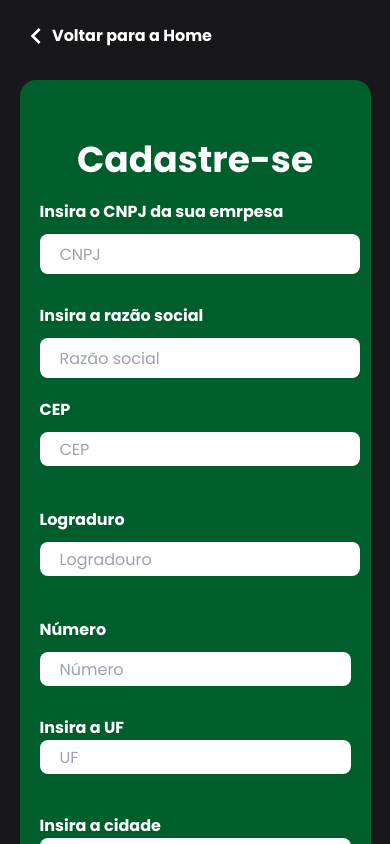
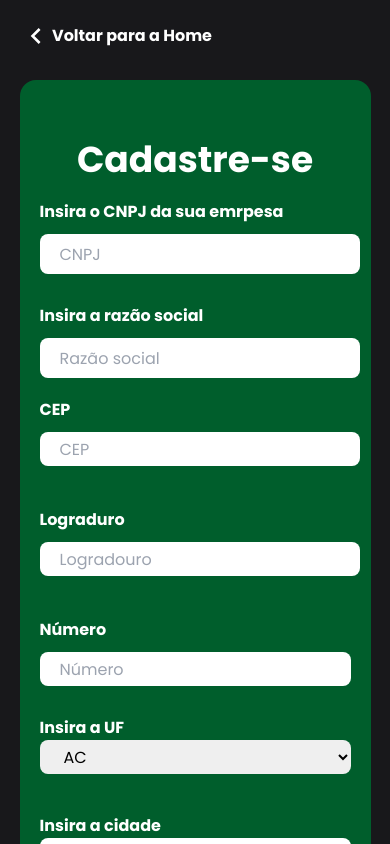
Before and after one commit to Agencia-CodeX/recicla-hack, a Next.js app in the folder web/: page /register in a window 390 px wide. Shown: the top 844 px of the page. Built offline with nearby package versions, Linux system fonts and the light colour scheme.

Commit message:
Responsivo header

```diff
--- a/web/package.json
+++ b/web/package.json
@@ -9,6 +9,7 @@
     "lint": "next lint"
   },
   "dependencies": {
+    "@headlessui/react": "^1.6.2",
     "next": "12.1.6",
     "react": "18.1.0",
     "react-dom": "18.1.0",
--- a/web/src/components/Menu/index.tsx
+++ b/web/src/components/Menu/index.tsx
@@ -1,11 +1,35 @@
+import { Popover } from "@headlessui/react";
 import Image from "next/image";
 import Link from "next/link";
-import { BiLogIn } from "react-icons/bi"
+import { BiLogIn, BiMenu } from "react-icons/bi"
+import { CgClose } from "react-icons/cg";
 import { NavLink } from "./NavLink";
 
 export function Menu() {
     return (
-        <div className="flex justify-between items-center mt-3">
+        <>
+            <Popover className="flex flex-col justify-end items-end  md:hidden content-center">
+                <Popover.Button className="flex flex-col mt-5 mr-5 z-9">
+                <BiMenu className="w-10 h-10"/>
+                </Popover.Button>
+                <Popover.Panel className="absolute top-0 pt-16 w-full min-h-screen bg-zinc-700 flex justify-center z-10">
+                    <Popover.Button className="absolute top-5 right-5">
+                        <CgClose className="w-10 h-10"/>
+                    </Popover.Button>
+                    <ul className="flex flex-col items-center gap-5 text-2xl font-medium">
+                        <li>
+                            <NavLink href="/">Home</NavLink>
+                        </li>
+                        <li>
+                            <NavLink href="/posts">Posts</NavLink>
+                        </li>
+                        <li>
+                            <NavLink href="/cooperativas">Pontos de Coleta</NavLink>
+                        </li>
+                    </ul>
+                </Popover.Panel>
+            </Popover>
+            <div className="hidden md:flex justify-between items-center md:mt-3">
                 <div className="flex items-center gap-20 ml-5">
                     <Image width={73} height={73} src="/images/logo.svg" alt="Imagem de logo" />
                     <nav className="flex justify-start gap-12 text-2xl">
@@ -14,12 +38,18 @@ export function Menu() {
                         <NavLink href="/cooperativas">Pontos de Coleta</NavLink>
                     </nav>
                 </div>
+                <div className="flex items-center gap-10">
+                    <div>
+                        <h1 className="font-bold text-xl cursor-pointer transition-all hover:brightness-50">Entrar</h1>
+                    </div>
                     <Link href={"/register"}>
-                <div className="flex items-center gap-1 font-bold text-xl cursor-pointer transition-all hover:brightness-50">
-                    <h1>Cadastre sua empresa</h1>
+                        <div className="flex items-center gap-1 mr-5 font-bold text-xl cursor-pointer transition-all hover:brightness-50">
+                            <h1>Cadastrar empresa</h1>
                             <BiLogIn className="w-6 h-6" />
                         </div>
                     </Link>
                 </div>
+            </div>
+        </>
     );
 }
--- a/web/src/pages/index.tsx
+++ b/web/src/pages/index.tsx
@@ -7,7 +7,7 @@ export default function Home() {
     return (
         <>
             <Menu />
-            <div className="flex justify-between px-20 mt-10 items-center min-h-[500px] w-full ">
+            <div className="flex mt-20  justify-between px-20 md:mt-10 items-center min-h-[700px] w-full ">
                 <div className="flex items-center justify-between w-full flex-col gap-6 md:flex-row md:gap-0">
                     <div className="flex flex-col sm:items-center">
                         <h1 className="text-4xl text-green-400 font-bold xs:text-center">Encontre os pontos de coleta <br /> mais próximos de você.</h1>
--- a/web/src/pages/register.tsx
+++ b/web/src/pages/register.tsx
@@ -96,12 +96,39 @@ export default function Register() {
                             <h3 className="text-[16px] font-bold">
                                 Insira a UF
                             </h3>
-                            <input
-                                className="w-full h-[34px] px-5 rounded-lg text-black focus:outline-none
-                            focus:ring-4 focus:ring-[#60F089]"
-                                type="text"
-                                placeholder="UF"
-                            />
+                            {/* w-full h-[34px] px-5 rounded-lg text-black focus:outline-none
+                            focus:ring-4 focus:ring-[#60F089]" */}
+                            <select
+                                className="w-full min-w[50px] h-[34px] px-5 rounded-lg text-black focus:outline-none focus:ring-4 focus:ring-[#60F089]"
+
+                            >
+                                <option value="AC">AC</option>
+                                <option value="AL">AL</option>
+                                <option value="AP">AP</option>
+                                <option value="AM">AM</option>
+                                <option value="BA">BA</option>
+                                <option value="CE">CE</option>
+                                <option value="DF">DF</option>
+                                <option value="ES">ES</option>
+                                <option value="GO">GO</option>
+                                <option value="MA">MA</option>
+                                <option value="MT">MT</option>
+                                <option value="MS">MS</option>
+                                <option value="MG">MG</option>
+                                <option value="PA">PA</option>
+                                <option value="PB">PB</option>
+                                <option value="PE">PE</option>
+                                <option value="PI">PI</option>
+                                <option value="RJ">RJ</option>
+                                <option value="RN">RN</option>
+                                <option value="RS">RS</option>
+                                <option value="RO">RO</option>
+                                <option value="RR">RR</option>
+                                <option value="SC">SC</option>
+                                <option value="SP">SP</option>
+                                <option value="SE">SE</option>
+                                <option value="TO">TO</option>
+                            </select>
                         </div>
                         <div className="flex-1 min-w-[270px]">
                             <h3 className="text[16px] font-bold">
@@ -180,7 +207,7 @@ export default function Register() {
                             <ul className="flex items-center gap-[40px] flex-wrap">
                                 <li className="flex flex-col items-center">
                                     <button
-                                        className={papelButton ? "w-[45px] h-[45px] flex items-center justify-center bg-green-50 rounded-full" : "w-[45px] h-[45px] flex items-center justify-center bg-white rounded-full"}
+                                        className={papelButton ? "w-[45px] h-[45px] flex items-center justify-center bg-green-50 rounded-full" : "w-[45px] h-[45px] flex items-center justify-center bg-white rounded-full focus:outline-none focus:ring-4 focus:ring-[#60F089]"}
                                         onClick={() => setPapelButton(!papelButton)}
                                         type="button"
                                     >
@@ -191,7 +218,7 @@ export default function Register() {
                                 <li className="flex flex-col items-center">
 
                                     <button
-                                        className={plasticoButton ? "w-[45px] h-[45px] flex items-center justify-center bg-green-50 rounded-full" : "w-[45px] h-[45px] flex items-center justify-center bg-white rounded-full"}
+                                        className={plasticoButton ? "w-[45px] h-[45px] flex items-center justify-center bg-green-50 rounded-full" : "w-[45px] h-[45px] flex items-center justify-center bg-white rounded-full focus:outline-none focus:ring-4 focus:ring-[#60F089]"}
                                         onClick={() => setPlasticoButton(!plasticoButton)}
                                         type="button"
                                     >
@@ -204,7 +231,7 @@ export default function Register() {
                                 <li className="flex flex-col items-center">
 
                                     <button
-                                        className={metalButton ? "w-[45px] h-[45px] flex items-center justify-center bg-green-50 rounded-full" : "w-[45px] h-[45px] flex items-center justify-center bg-white rounded-full"}
+                                        className={metalButton ? "w-[45px] h-[45px] flex items-center justify-center bg-green-50 rounded-full" : "w-[45px] h-[45px] flex items-center justify-center bg-white rounded-full focus:outline-none focus:ring-4 focus:ring-[#60F089]"}
                                         onClick={() => setMetalButton(!metalButton)}
                                         type="button"
                                     >
@@ -216,7 +243,7 @@ export default function Register() {
                                 <li className="flex flex-col items-center">
 
                                     <button
-                                        className={vidroButton ? "w-[45px] h-[45px] flex items-center justify-center bg-green-50 rounded-full" : "w-[45px] h-[45px] flex items-center justify-center bg-white rounded-full"}
+                                        className={vidroButton ? "w-[45px] h-[45px] flex items-center justify-center bg-green-50 rounded-full" : "w-[45px] h-[45px] flex items-center justify-center bg-white rounded-full focus:outline-none focus:ring-4 focus:ring-[#60F089]"}
                                         onClick={() => setVidroButton(!vidroButton)}
                                         type="button"
                                     >
@@ -228,7 +255,7 @@ export default function Register() {
                                 <li className="flex flex-col items-center">
 
                                     <button
-                                        className={bateriaButton ? "w-[45px] h-[45px] flex items-center justify-center bg-green-50 rounded-full" : "w-[45px] h-[45px] flex items-center justify-center bg-white rounded-full"}
+                                        className={bateriaButton ? "w-[45px] h-[45px] flex items-center justify-center bg-green-50 rounded-full" : "w-[45px] h-[45px] flex items-center justify-center bg-white rounded-full focus:outline-none focus:ring-4 focus:ring-[#60F089]"}
                                         onClick={() => setBateriaButton(!bateriaButton)}
                                         type="button"
                                     >
@@ -240,7 +267,7 @@ export default function Register() {
                                 <li className="flex flex-col items-center">
 
                                     <button
-                                        className={papelaoButton ? "w-[45px] h-[45px] flex items-center justify-center bg-green-50 rounded-full" : "w-[45px] h-[45px] flex items-center justify-center bg-white rounded-full"}
+                                        className={papelaoButton ? "w-[45px] h-[45px] flex items-center justify-center bg-green-50 rounded-full" : "w-[45px] h-[45px] flex items-center justify-center bg-white rounded-full focus:outline-none focus:ring-4 focus:ring-[#60F089]"}
                                         onClick={() => setPapelaoButton(!papelaoButton)}
                                         type="button"
                                     >
```
Also changed, not shown: 2 other files (tests, documents, lock files or other folders). Lines whose indentation alone changed are shown as unchanged.
